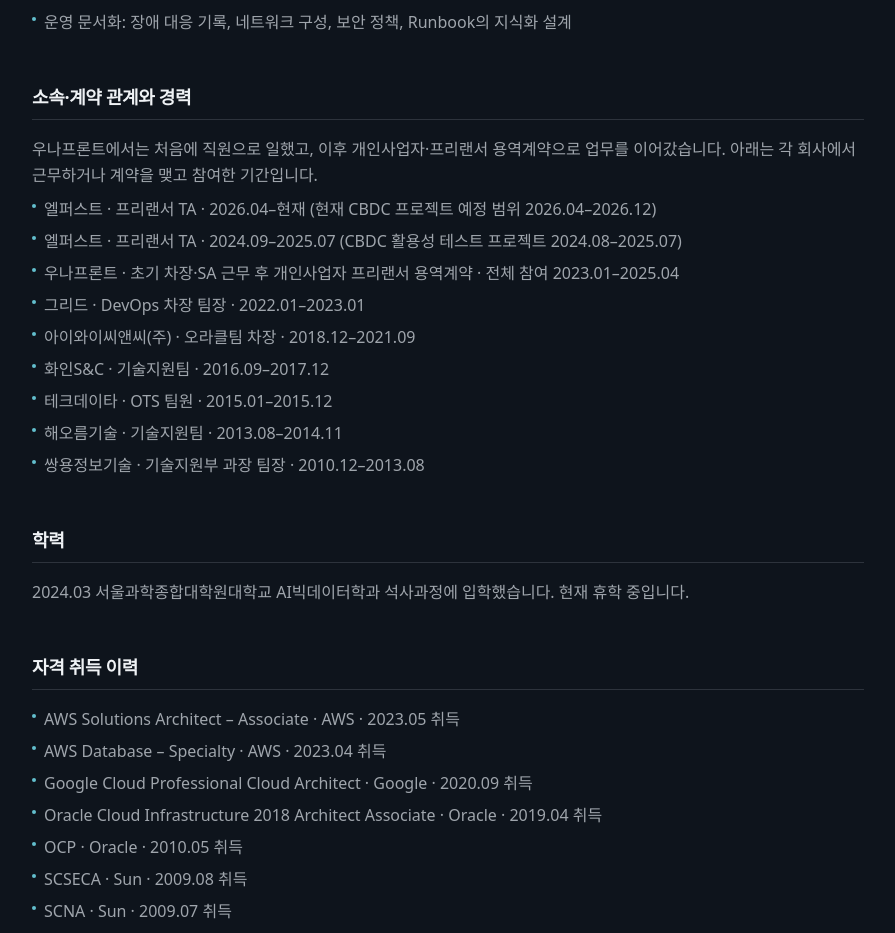
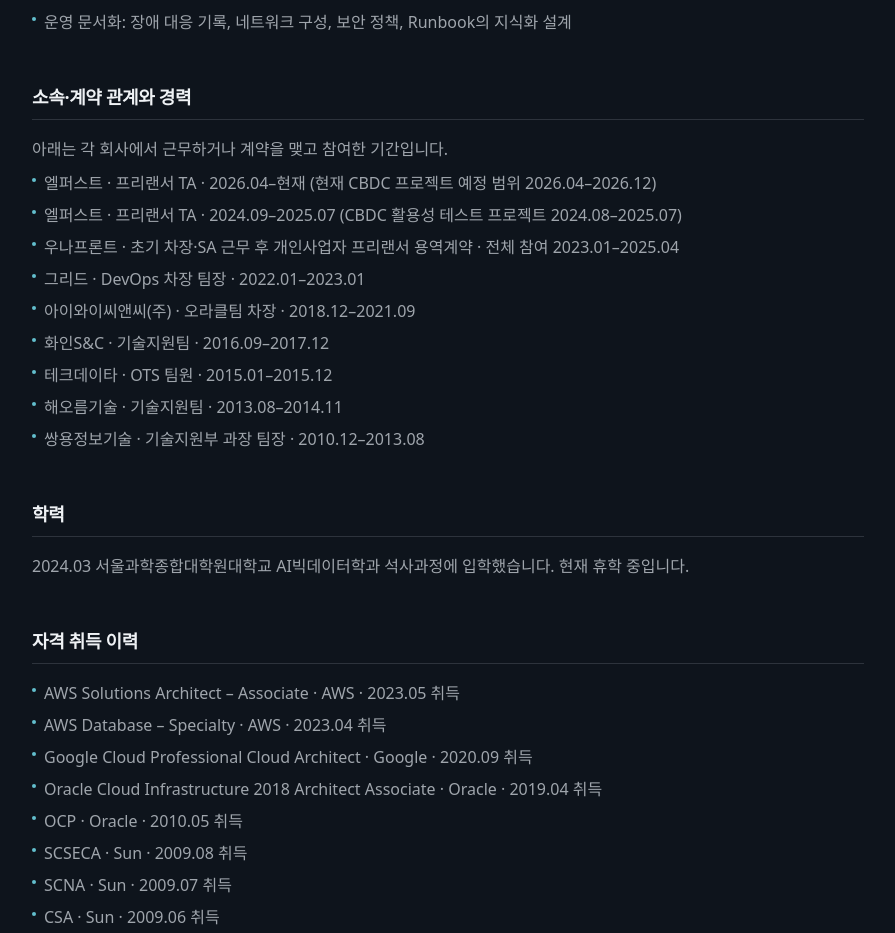
Before and after one commit to david-devsecops/infra2ai-portfolio, a React (Vite) app: page /about in a window 1280 px wide. Shown: the part 843-1776 px from the top of the page, without its empty margins (192-1087 px from the left). Built offline with nearby package versions, Linux system fonts and the light colour scheme.

Commit message:
Remove requested affiliation introduction sentence

```diff
--- a/src/data/localization.ts
+++ b/src/data/localization.ts
@@ -447,9 +447,7 @@
     },
     {
       title: "소속·계약 관계와 경력",
-      paragraphs: [
-        "우나프론트에서는 처음에 직원으로 일했고, 이후 개인사업자·프리랜서 용역계약으로 업무를 이어갔습니다. 아래는 각 회사에서 근무하거나 계약을 맺고 참여한 기간입니다.",
-      ],
+      paragraphs: ["아래는 각 회사에서 근무하거나 계약을 맺고 참여한 기간입니다."],
       bullets: [
         "엘퍼스트 · 프리랜서 TA · 2026.04–현재 (현재 CBDC 프로젝트 예정 범위 2026.04–2026.12)",
         "엘퍼스트 · 프리랜서 TA · 2024.09–2025.07 (CBDC 활용성 테스트 프로젝트 2024.08–2025.07)",
@@ -569,9 +567,7 @@
     },
     {
       title: "Affiliations and engagements",
-      paragraphs: [
-        "I initially worked as an employee of 우나프론트, then continued under a freelance services contract as a sole proprietor. The dates below cover my employment or contract with each company.",
-      ],
+      paragraphs: ["The dates below cover my employment or contract with each company."],
       bullets: [
         "엘퍼스트 · Freelance TA · 2026.04–present (current CBDC project planned scope: 2026.04–2026.12)",
         "엘퍼스트 · Freelance TA · 2024.09–2025.07 (CBDC usability-test project: 2024.08–2025.07)",
```
